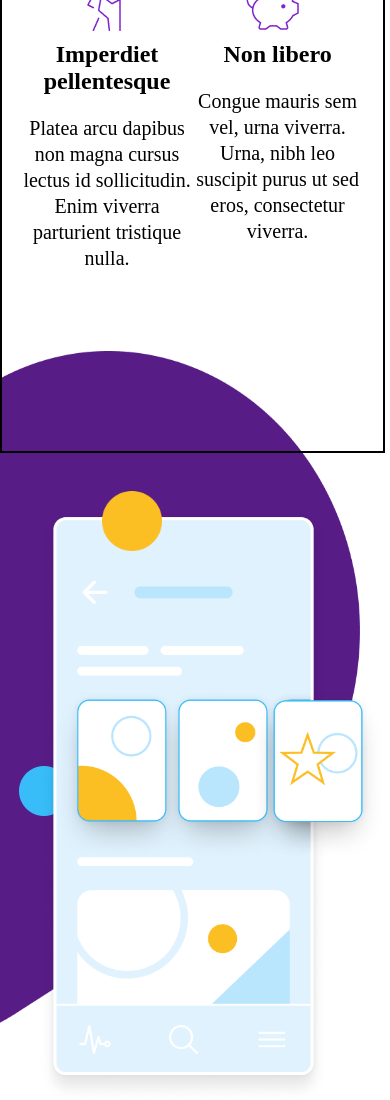
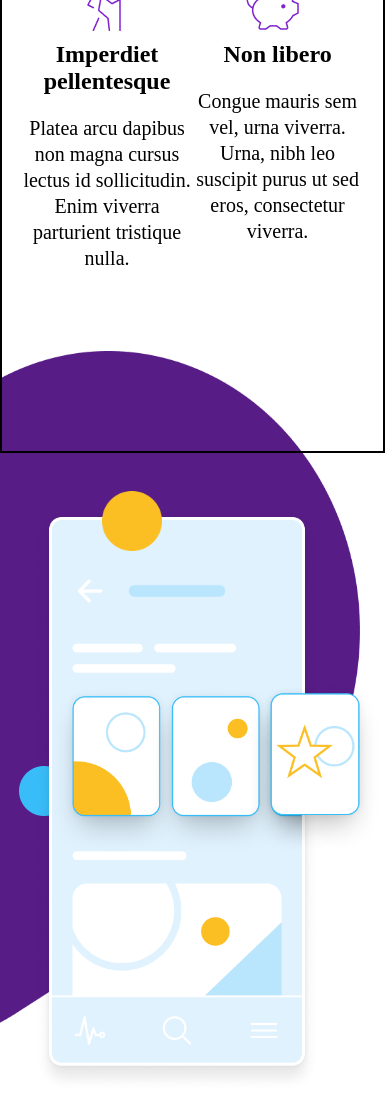
Before and after one commit to RaviPrajapat123/soller, a React (Vite) app: page / in a window 390 px wide. Shown: the part 2311-3411 px from the top of the page. Built offline with nearby package versions, Linux system fonts and the light colour scheme.

Commit message:
Update MyName.css

```diff
--- a/src/MyName.css
+++ b/src/MyName.css
@@ -939,8 +939,8 @@ button:hover{
     z-index: 1;
     position: absolute;
     top: 1120px;
-    left: 39px;
-    width: 285px;
+    left: 35px;
+    width: 280px;
     /* display: none; */
 }
 
@@ -957,8 +957,8 @@ button:hover{
 
 .Frame-4{
     position: absolute;
-    left: 248px;
-    top: 1300px;
+    left: 245px;
+    top: 1293px;
     z-index: 2;
     /* display: none; */
     width: 136px;
```
